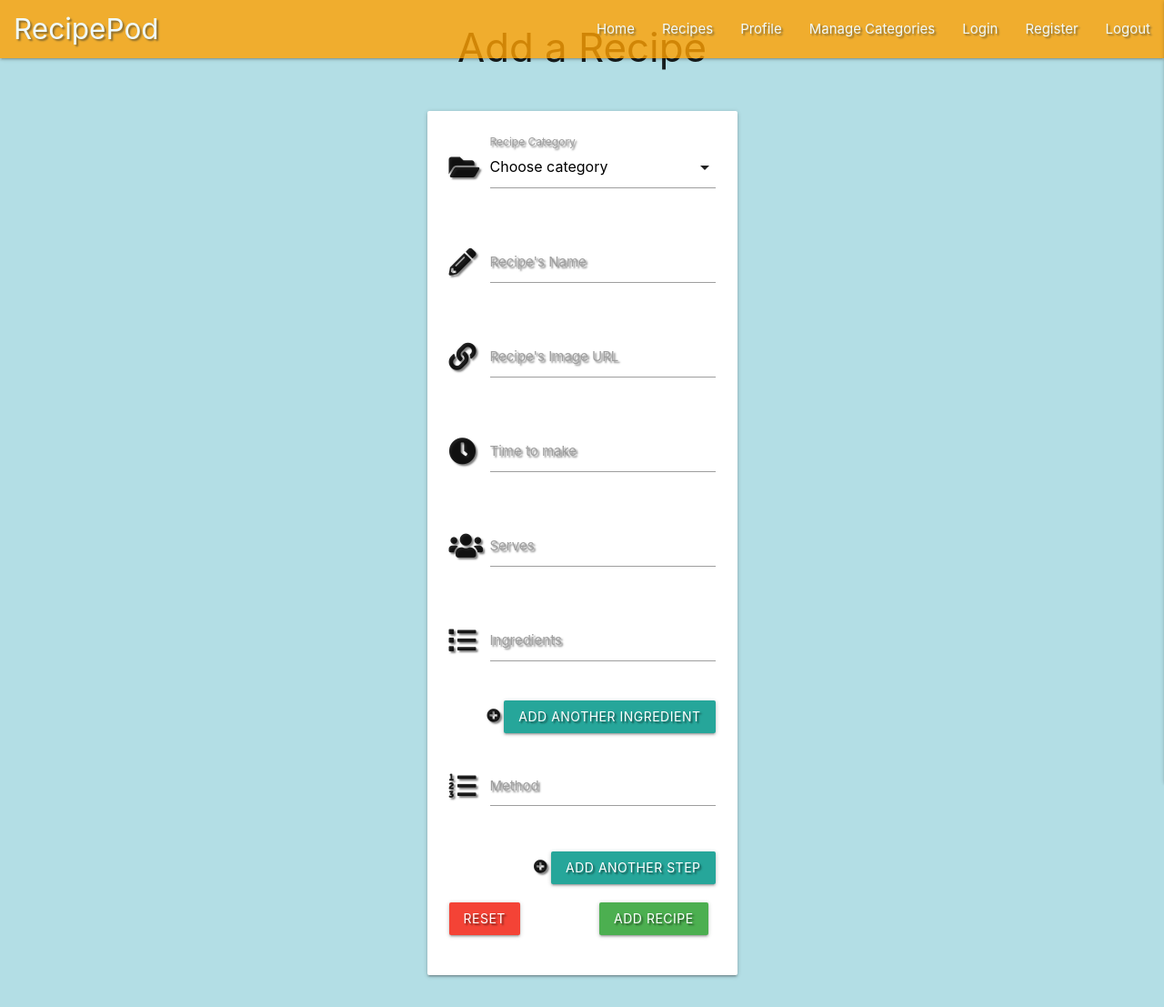
After one commit to bozy15/recipe-pod, a Flask app: page /add_recipes in a window 1280 px wide. The commit adds this page. Shown: the whole page at 91% size. Run offline with Flask 2, Linux system fonts and the light colour scheme; data that the repository does not hold is empty; parts of the project's set-up code (start-up, migrations or seed data) failed here and were passed over; some libraries are stand-ins or nearby versions.

Commit message:
Add add_recipe.html and its functionality

```diff
--- a/app.py
+++ b/app.py
@@ -46,7 +46,8 @@ def login():
 
         # If the username is in the database, check if the password is correct
         if existing_user:
-            if check_password_hash(existing_user["password"], request.form.get("password")):
+            if check_password_hash(existing_user["password"],
+                                   request.form.get("password")):
                 # If the password is correct, set the session to the username
                 session["user"] = request.form.get("username").lower()
                 flash("Welcome, {}".format(request.form.get("username")))
@@ -94,7 +95,8 @@ def register():
 @app.route("/profile/<username>", methods=["GET", "POST"])
 def profile(username):
     # Grabs the session users's username from the database
-    username = mongo.db.users.find_one({"username": session["user"]})["username"]
+    username = mongo.db.users.find_one({"username":
+                                        session["user"]})["username"]
 
     # If the user is logged in, show their profile
     # otherwise redirect to the login page
@@ -104,6 +106,32 @@ def profile(username):
     return redirect(url_for("login"))
 
 
+# Route for the logging out
+
+
+# Route for adding a recipe
+@app.route("/add_recipes", methods=["GET", "POST"])
+def add_recipes():
+    if request.method == "POST":
+        recipe = {
+            "recipe_name": request.form.get("recipe_name"),
+            "category": request.form.get("category_name"),
+            "image_url": request.form.get("image_url"),
+            "ingredients": request.form.get("ingredients"),
+            "method": request.form.get("method"),
+            "prep_time": request.form.get("prep_time"),
+            "serves": request.form.get("serves"),
+            "created_by": session["user"]
+        }
+        # Inserts the recipe into the database
+        mongo.db.recipes.insert_one(recipe)
+        flash("Recipe added")
+        return redirect(url_for("recipes"))
+
+    categories = mongo.db.categories.find().sort("name", 1)
+    return render_template("add_recipes.html", categories=categories)
+
+
 # Tells App where to run
 if __name__ == '__main__':
     app.run(host=os.environ.get('IP'),
--- a/static/js/script.js
+++ b/static/js/script.js
@@ -2,4 +2,17 @@
 $(document).ready(function () {
   // initialize the Sidebar
   $(".sidenav").sidenav({ edge: "right" });
+
+  // initialize the collapsible
+  $(".collapsible").collapsible();
+
+  // initialize the select
+  $("select").formSelect();
+
+  // Add another input field for the user to add a new ingredient
+  $("#new_ingredient").click(function () {
+    $("#ingredient_list").append(
+      '<div class="input-field col s8"><input id="ingredient" type="text" class="validate"><label for="ingredient">Ingredient</label></div>'
+    );
+  });
 });
--- /dev/null
+++ b/templates/add_recipes.html
@@ -0,0 +1,120 @@
+<!-- Extends "base.html" -->
+{% extends "base.html" %}
+{% block content %}
+    <!-- Heading -->
+    <div class="row">
+        <div class="col s12">
+            <h3 class="center-align">Add a Recipe</h3>
+        </div>
+    </div>
+    <!-- Add Recipe form -->
+    <section class="valign-wrapper">
+        <div class="row">
+            <form class="col s12 text-shadow" action="{{ url_for('add_recipes') }}" method="POST">
+                <div class="card-panel">
+                    <!-- Recipe category dropdown -->
+                    <div class="row">
+                        <div class="input-field col s12">
+                            <i class="fas fa-folder-open prefix"></i>
+                            <select name="category_name" id="category_name" class="validate" required>
+                                <option value="" disabled selected>Choose category</option>
+                                <!-- For loop that generates the options -->
+                                {% for category in categories %}
+                                    <option value="{{ category.category_name }}">{{ category.category_name }}</option>
+                                {% endfor %}
+                            </select>
+                            <label for="category_name">Recipe Category</label>
+                        </div>
+                    </div>
+                    <!-- End of dropdown -->
+                    <!-- Recipe name input -->
+                    <div class="row">
+                        <div class="input-field col s12">
+                            <i class="fas fa-pencil-alt prefix"></i>
+                            <input type="text" id="recipe_name" name="recipe_name" minlength="4" maxlength="30"
+                                class="validate" required>
+                            <label for="recipe_name">Recipe's Name</label>
+                        </div>
+                    </div>
+                    <!-- End of Recipe name input -->
+                    <!-- Recipe image URL link -->
+                    <div class="row">
+                        <div class="input-field col s12">
+                            <i class="fas fa-link prefix"></i>
+                            <input type="url" id="image_url" name="image_url" class="validate" required>
+                            <label for="image_url">Recipe's Image URL</label>
+                        </div>
+                    </div>
+                    <!-- End of Recipe image URL link -->
+                    <!-- Time to make -->
+                    <div class="row">
+                        <div class="input-field col s12">
+                            <i class="fas fa-clock prefix"></i>
+                            <input type="text" id="prep_time" name="prep_time" class="validate"
+                                required>
+                            <label for="prep_time">Time to make</label>
+                        </div>
+                    </div>
+                    <!-- End of time to make -->
+                    <!-- Serves -->
+                    <div class="row">
+                        <div class="input-field col s12">
+                            <i class="fas fa-users prefix"></i>
+                            <input type="text" id="serves" name="serves" class="validate" required>
+                            <label for="serves">Serves</label>
+                        </div>
+                    </div>
+                    <!-- End of Serves -->
+                    <!-- Ingredients -->
+                    <div id="ingredient_list" class="row">
+                        <div class="input-field col s12">
+                            <i class="fas fa-list prefix"></i>
+                            <input type="text" id="ingredients" name="ingredients" class="validate" minlength="4" maxlength="500" required />
+                            <label for="ingredients">Ingredients</label>
+                        </div>
+                    </div>
+                    <!-- Add a New Ingredient -->
+                    <div class="row">
+                        <div class="right-align col s12">
+                            <i class="fas fa-plus-circle prefix"></i>
+                            <a href="#" id="new_ingredient" class="btn wave-effect waves-light text-shadow">Add Another
+                                Ingredient</a>
+                        </div>
+                    </div>
+                    <!-- End of Ingredients -->
+                    <!-- Method -->
+                    <div class="row">
+                        <div class="input-field col s12">
+                            <i class="fas fa-list-ol prefix"></i>
+                            <textarea name="method" id="method" rows="2" class="materialize-textarea validate" minlength="3"
+                                maxlength="300" required></textarea>
+                            <label for="method">Method</label>
+                        </div>
+                    </div>
+                    <!-- Add another step -->
+                    <div class="row">
+                        <div class="right-align col s12">
+                            <i class="fas fa-plus-circle prefix"></i>
+                            <a href="#" id="new_step" class="btn wave-effect waves-light text-shadow">Add Another Step</a>
+                        </div>
+                    </div>
+                    <!-- End of Method -->
+                    <!-- Reset button -->
+                    <div class="row valign-wrapper">
+                        <div class="col s12">
+                            <a href="{{ url_for('add_recipes') }}" class="btn red text-shadow">Reset</a>
+                        </div>
+                        <!-- Add Recipe button -->
+                        <div class="col s12 center-align">
+                            <button class="btn green text-shadow" type="submit" name="add_recipe">Add Recipe</button>
+                        </div>
+                    </div>
+
+                    <!-- End of reset button -->
+                </div>
+            </form>
+        </div>
+    </section>
+    <!-- End of recipe form -->
+    <!-- End of heading -->
+{% endblock %}
--- a/templates/profile.html
+++ b/templates/profile.html
@@ -20,7 +20,7 @@
 <!-- End of Users displayed recipes -->
 <!-- Add Recipe button -->
 <div class="row col s12 center-align">
-    <a class="waves-effect waves-light btn" href="#add-recipe">Add Recipe</a>
+    <a class="waves-effect waves-light btn" href="{{ url_for('add_recipes') }}">Add Recipe</a>
 </div>
 <!-- End of recipe button -->
 <!-- Users recipes -->
```
